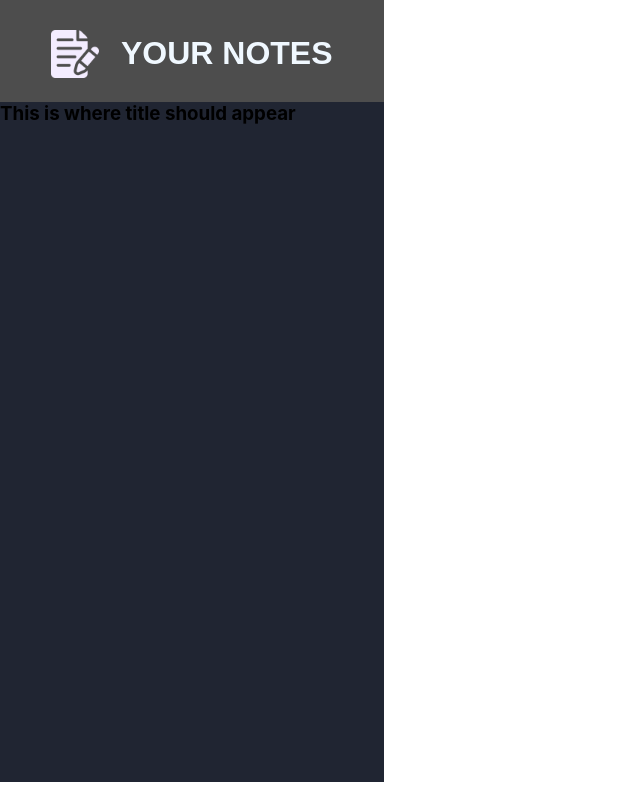
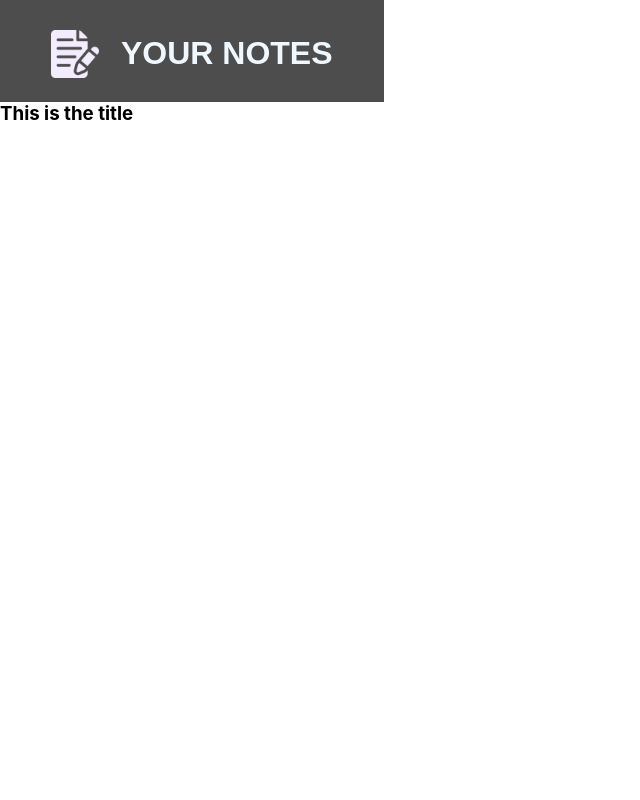
Before and after one commit to karansethia/React-Notes-App, a React (Create React App) app: page / in a window 1280 px wide. Shown: the whole page, without its empty margins (0-640 px from the left). Built offline with nearby package versions, Linux system fonts and the light colour scheme.

Commit message:
creating body from sidebar notes view

```diff
--- a/src/Components/Sidebar/NotesList.js
+++ b/src/Components/Sidebar/NotesList.js
@@ -1,11 +1,8 @@
 import './Noteslist.css'
-
+import SideNote from './SideNote';
 export default function NotesList(props){
     console.log(props);
     return(
-        <div className="notes-list">
-            <h3>This is where title should appear</h3>
-            <image src="" alt=""/>
-        </div>
+        <SideNote />
     )
 }
--- /dev/null
+++ b/src/Components/Sidebar/SideNote.css
@@ -0,0 +1,4 @@
+.sidenote{
+    font-family: sans-serif;
+    padding: 10px;
+}
--- a/src/Components/Sidebar/SideNote.js
+++ b/src/Components/Sidebar/SideNote.js
@@ -1,5 +1,9 @@
+import './SideNote.css'
+
 export default function SideNote(props){
     return (
-        <div className="">{}</div>
+        <div className="side-note">
+            <h3>This is the title</h3>
+        </div>
     )
 }
```
